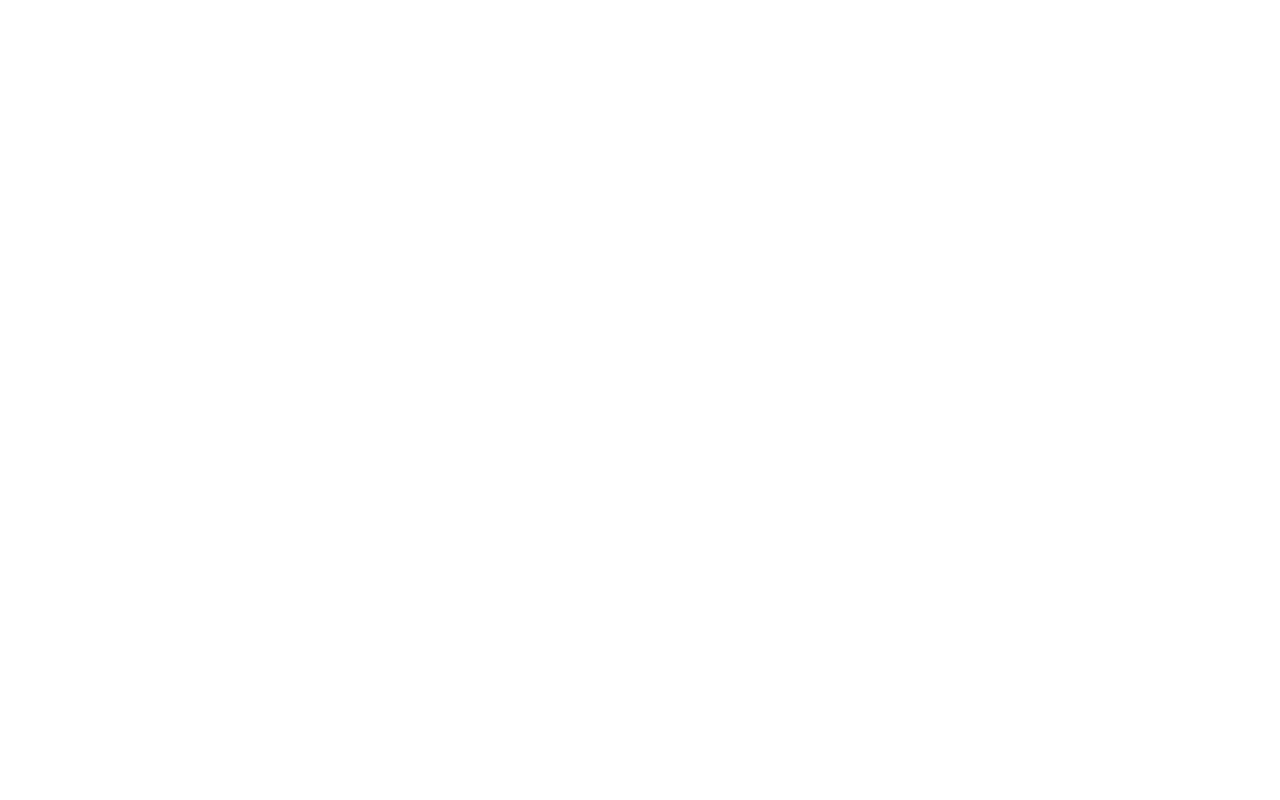
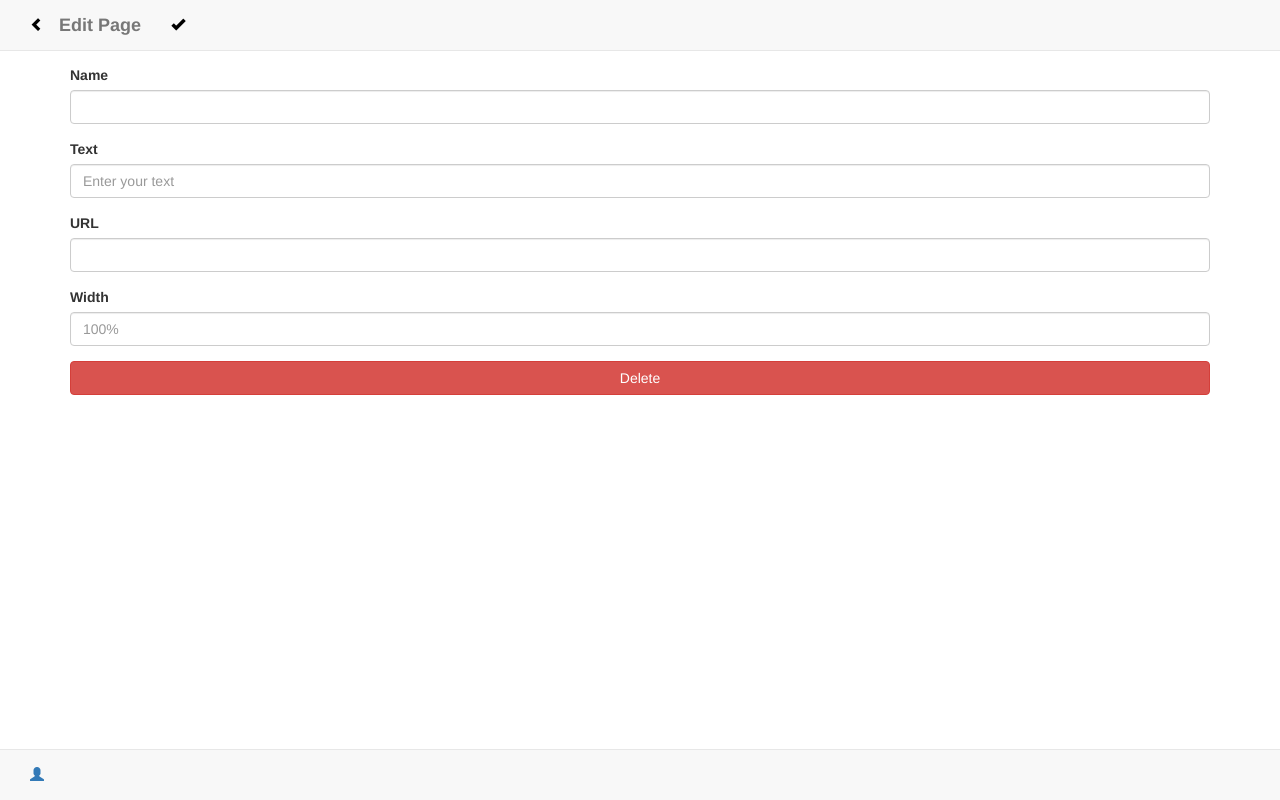
Before and after one commit to RMathews/webdev, a website: page public/assignment/widget/widget-youtube.html in a window 1280 px wide. Drawn offline with nearby package versions, Linux system fonts and the light colour scheme.

Commit message:
added page for widget youtube

```diff
--- a/public/assignment/widget/widget-youtube.html
+++ b/public/assignment/widget/widget-youtube.html
@@ -2,9 +2,68 @@
 <html lang="en">
 <head>
     <meta charset="UTF-8">
-    <title>Title</title>
+    <meta name="viewport" content="width=device-width, initial-scale=1">
+    <title>Edit website</title>
+    <link href="https://maxcdn.bootstrapcdn.com/bootstrap/3.3.6/css/bootstrap.min.css" rel="stylesheet"/>
+    <link href="../css/style.css" rel="stylesheet"/>
 </head>
 <body>
+<nav class="navbar navbar-default navbar-fixed-top">
+    <div class="container-fluid">
+        <div class="navbar-header">
+            <p class="navbar-text pull-left">
+                <a href="widget-list.html" class="navbar-link">
+          <span class="glyphicon glyphicon-chevron-left">
+          </span>
+                </a>
+            </p>
+            <a class="navbar-brand" href="#">
+                <b>Edit Page</b>
+            </a>
+            <p class="navbar-text pull-right">
+                <a href="widget-list.html" class="navbar-link">
+                      <span class="glyphicon glyphicon-ok">
+                      </span>
+                </a>
+            </p>
+        </div>
+    </div>
+</nav>
 
+<div class="container">
+
+    <form>
+        <div class="form-group">
+            <label for="page_name">Name</label>
+            <input type="text" class="form-control" id="page_name" placeholder="">
+        </div>
+        <div class="form-group">
+            <label for="text">Text</label>
+            <input type="text" class="form-control" id="text" placeholder="Enter your text">
+        </div>
+        <div class="form-group">
+            <label for="size">URL</label>
+            <input type="text" class="form-control" id="size" placeholder="">
+        </div>
+        <div class="form-group">
+            <label for="width">Width</label>
+            <input type="text" class="form-control" id="width" placeholder="100%">
+        </div>
+    </form>
+    <a class="btn btn-danger  btn-block"
+       href="widget-list.html">Delete</a>
+</div>
+
+<nav class="navbar navbar-default website navbar-fixed-bottom">
+    <div class="container-fluid">
+        <div class="navbar-header">
+            <div class="navbar-text pull-right">
+                <a href="../user/profile.html" class="navbar-link">
+                    <span class="glyphicon glyphicon-user"></span>
+                </a>
+            </div>
+        </div>
+    </div>
+</nav>
 </body>
 </html>
```
